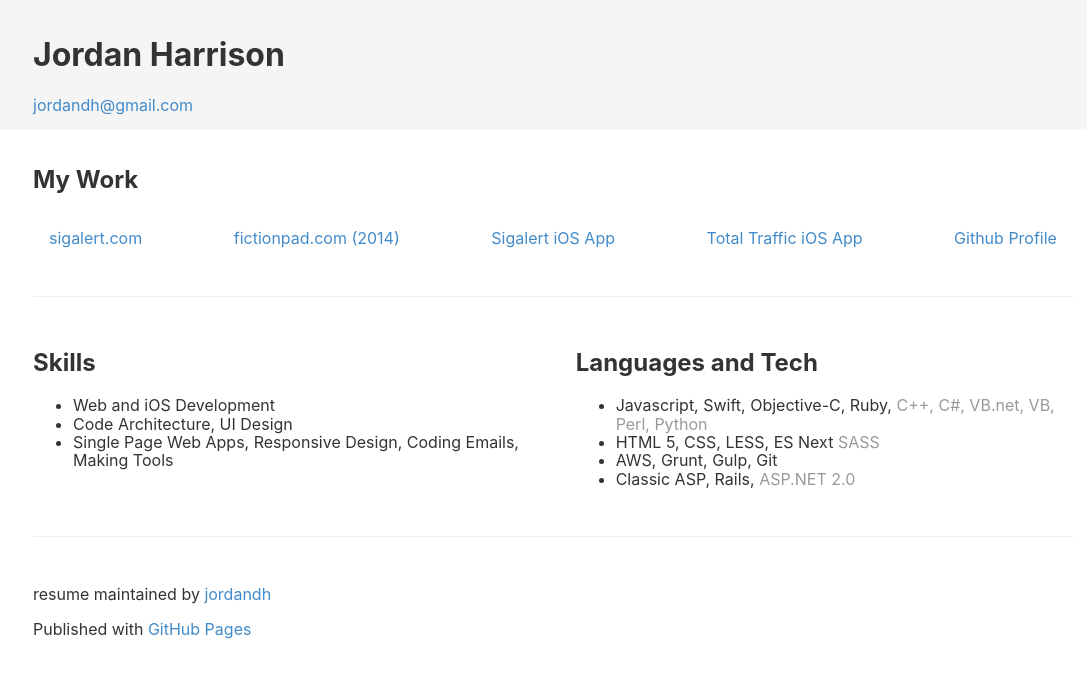
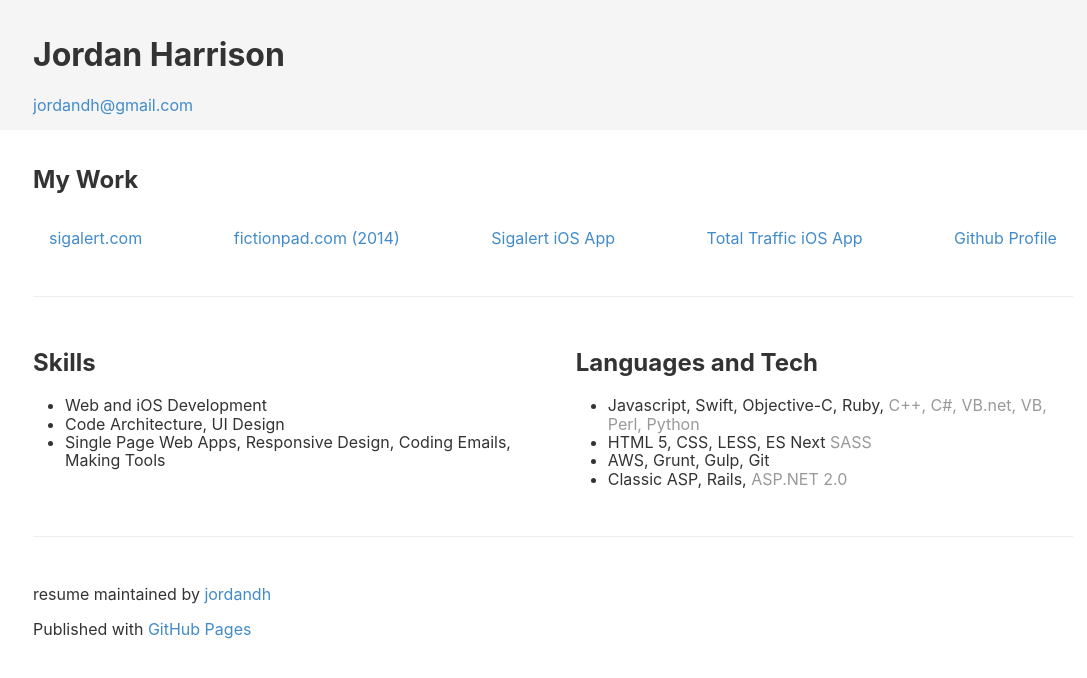
Before and after one commit to jordandh/resume, a Jekyll site: the page built from README.md, in a window 1280 px wide. Shown: the top 678 px of the page, without its empty margins (87-1174 px from the left). Built offline with Jekyll 4.4.1, drawn with Linux system fonts in a browser that asks for light colours; our own code applies the rules of GitHub Pages for plain Markdown files; the repository's description, which GitHub fills in, is left out.

Commit message:
Update style.scss

```diff
--- a/assets/css/style.scss
+++ b/assets/css/style.scss
@@ -15,6 +15,10 @@ body {
   font-family: $font-stack;
   font-size: $font-size;
   color: $font-color;
+}
+
+ul {
+  padding-left: 2em;
 }
 
 a {
```
